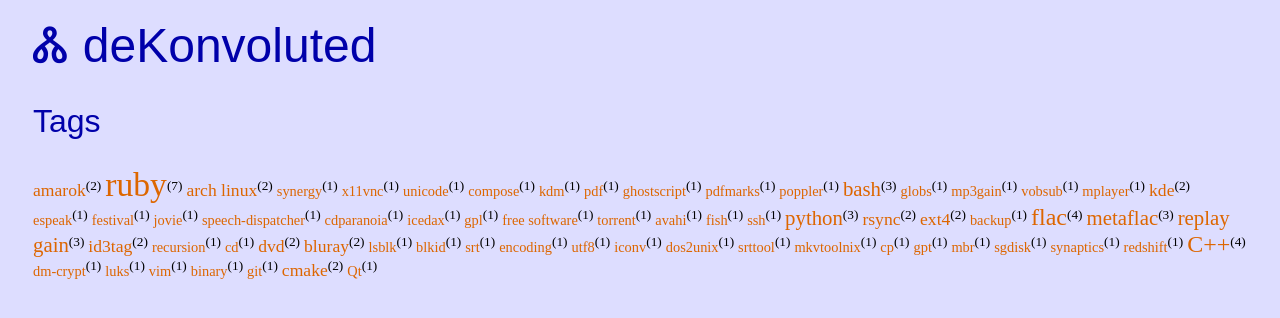
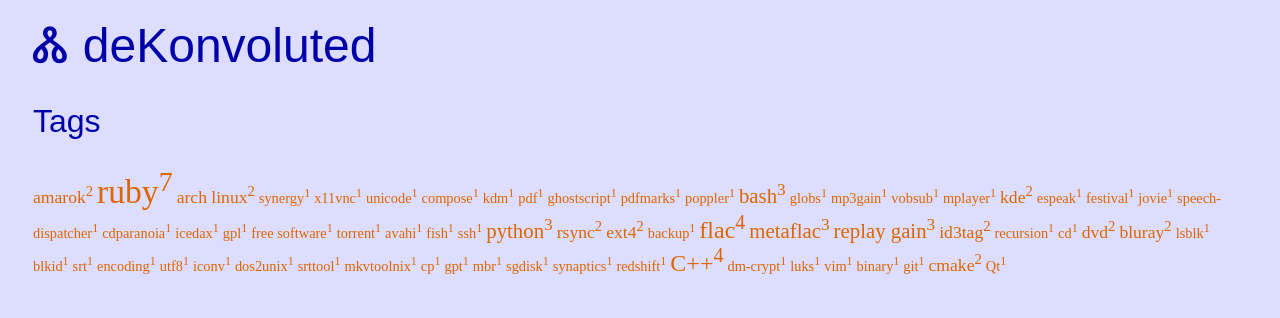
Before and after one commit to dekonvoluted/dekonvoluted.github.io, a Jekyll site: the page built from tags.md, in a window 1280 px wide. Shown: the top 318 px of the page. Built offline with Jekyll 4.4.1, drawn with Linux system fonts in a browser that asks for light colours.

Commit message:
Lose the parens in the tag cloud

```diff
--- a/tags.md
+++ b/tags.md
@@ -4,4 +4,4 @@
 permalink: /tags/
 ---
 
-{% for tagposts in site.tags %} <a href="{{site.url}}/tags/{{tagposts[0]}}" style="font-size:{{ tagposts[1] | size | times: 20 | plus: 70 }}%">{{tagposts[0]}}</a><sup>({{ tagposts[1] | size }})</sup> {% endfor %}
+{% for tagposts in site.tags %} <a href="{{site.url}}/tags/{{tagposts[0]}}" style="font-size:{{ tagposts[1] | size | times: 20 | plus: 70 }}%">{{tagposts[0]}}<sup>{{ tagposts[1] | size }}</sup></a> {% endfor %}
```
